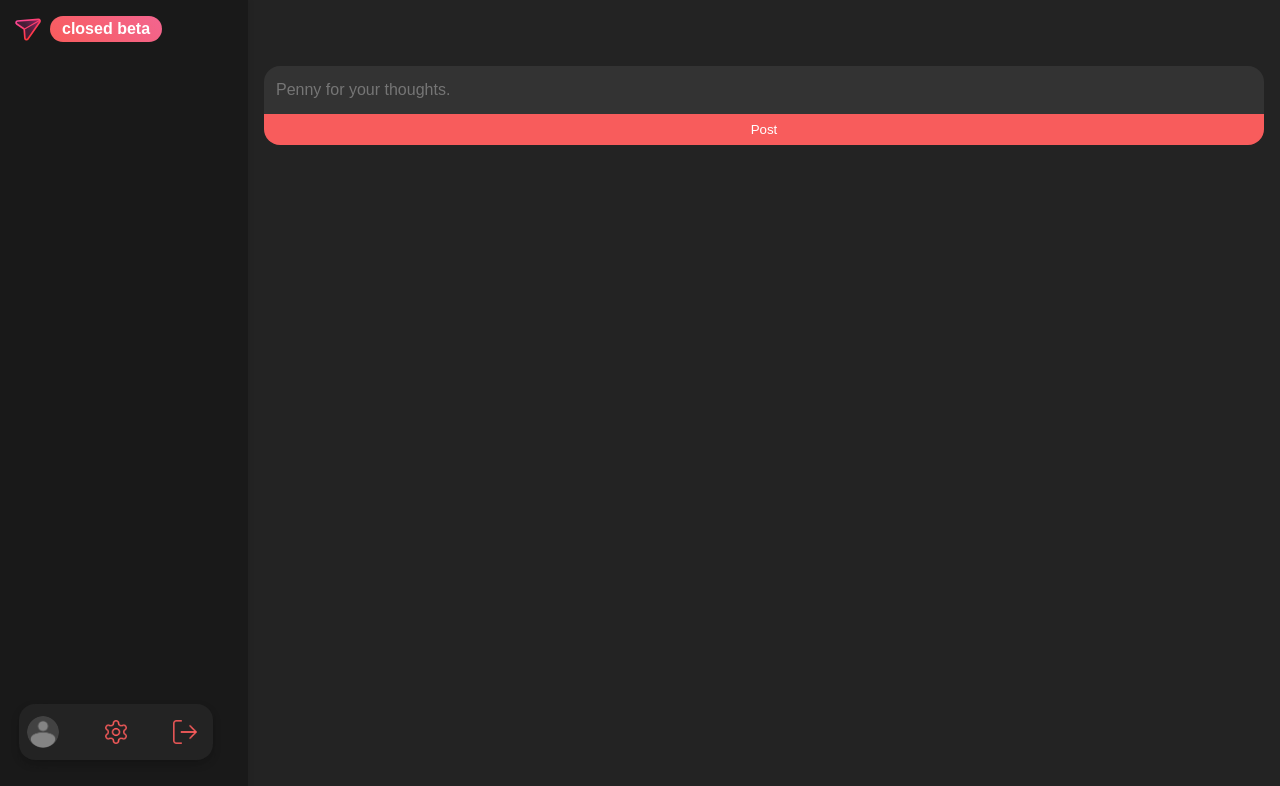
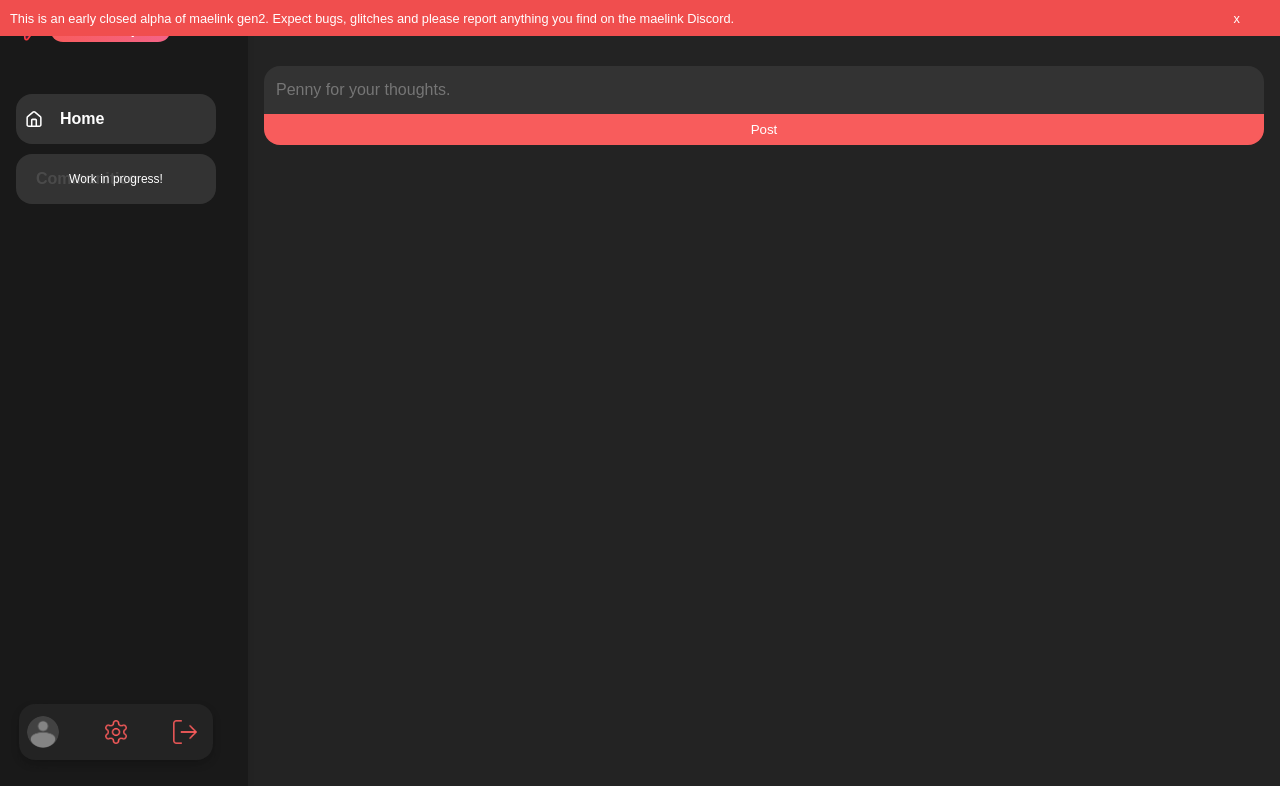
Before and after one commit to maelink-communications/client, a plain HTML site: page home.html in a window 1280 px wide. Drawn offline with Linux system fonts and the light colour scheme; a web font is replaced by a local one.

Commit message:
possibly ready for a minimal release

```diff
--- a/home.html
+++ b/home.html
@@ -13,10 +13,25 @@
 </head>
 
 <body style="background: #232323">
+    <div class="topbar">
+        <p>This is an early closed alpha of maelink gen2. Expect bugs, glitches and please report anything you find on
+            the maelink Discord.</p>
+        <span class="close-topbar" onclick="closeTopbar()">x</span>
+    </div>
     <div class="sidenav">
         <div class="logo-and-pill">
             <img src="static/logo.svg" alt="maelink logo" class="logo">
-            <h3 class="pill">closed beta</h3>
+            <h3 class="pill">closed alpha</h3>
+        </div>
+        <div class="home-and-communities">
+            <div class="home-container">
+                <img src="static/home.svg" alt="home icon" class="home-icon">
+                <h3 class="home">Home</h3>
+            </div>
+            <div class="communities-container">
+                <h3 class="communities">Communities</h3>
+
+            </div>
         </div>
         <div class="user-icon-container">
             <img src="static/defaultuser.png" alt="User Icon" class="user-img">
@@ -34,6 +49,11 @@
         <div id="postsContainer"></div>
     </div>
     <script src="main.js"></script>
+    <script>
+        function closeTopbar() {
+            document.querySelector('.topbar').style.display = 'none';
+        }
+    </script>
 </body>
 
 </html>
--- a/login.css
+++ b/login.css
@@ -164,6 +164,11 @@ body {
         top: 0;
         right: 0;
     }
+}
+
+.version {
+    font-size: x-small;
+    color:rgba(255, 255, 255, 0.3);
 }
 
 .vid {
--- a/style.css
+++ b/style.css
@@ -35,7 +35,6 @@ body {
     display: flex;
     left: 0px;
     flex-direction: column;
-    justify-content: space-between;
     align-items: flex-start;
     background: var(--main2);
     background-color: rgba(22, 22, 22, 0.7);
@@ -124,7 +123,6 @@ body {
     height: 100%;
     width: 50%;
     max-width: 600px;
-    box-shadow: -2px 0 8px rgba(0,0,0,0.2);
     @media screen and (max-width: 600px) {
         height: 100%;
         width: 100%;
@@ -304,6 +302,7 @@ input[type="submit"]:hover {
     align-self: center;
     background: var(--main2);
     margin-bottom: 40px;
+    margin-top: auto;
     padding: 8px;
     border-radius: 16px;
     box-shadow: 0 4px 8px rgba(0, 0, 0, 0.2);
@@ -333,3 +332,89 @@ input[type="submit"]:hover {
     background: var(--alt);
     border-radius: 8px;
 }
+
+.home-and-communities {
+    display: flex;
+    flex-direction: column;
+    align-items: center;
+    margin-top: 20px;
+    width: 100%;
+}
+
+.home-container {
+    display: flex;
+    align-items: center;
+    margin-bottom: 10px;
+    width: 90%;
+    background-color: #333333;
+    padding-left: 10px;
+    padding-right: 10px;
+    border-radius: 16px;
+}
+
+.home-icon {
+    width: 16px;
+    height: 16px;
+    margin-right: 8px;
+}
+
+.home {
+    font-size: 16px;
+    font-weight: 600;
+}
+
+.communities-container {
+    margin-bottom: 10px;
+    width: 90%;
+    background-color: #333333;
+    padding-left: 10px;
+    padding-right: 10px;
+    border-radius: 16px;
+    position: relative;
+}
+
+.communities {
+    font-size: 16px;
+    color: rgba(128, 128, 128, 0.3);
+}
+
+.communities-container::before {
+    content: "Work in progress!";
+    position: absolute;
+    top: 50%;
+    left: 50%;
+    transform: translate(-50%, -50%);
+    color: #ffffff;
+    font-size: 12px;
+    z-index: 1;
+}
+
+.home-container:hover {
+    background-color: #616161;
+}
+
+.topbar {
+    background-color: #f04e4e;
+    color: white;
+    text-align: center;
+    padding: 10px;
+    position: fixed;
+    top: 0;
+    left: 0;
+    width: 100%;
+    height: 2%;
+    z-index: 1000;
+    font-size: 0.8em;
+    display: flex;
+    justify-content: space-between;
+    align-items: center;
+}
+
+.topbar p {
+    margin: 0;
+}
+
+.close-topbar {
+    cursor: pointer;
+    margin-right: 50px;
+}
```
Also changed, not shown: index.html (+5 -2 lines), signup.html (+5 -2 lines), static/home.svg (added).
